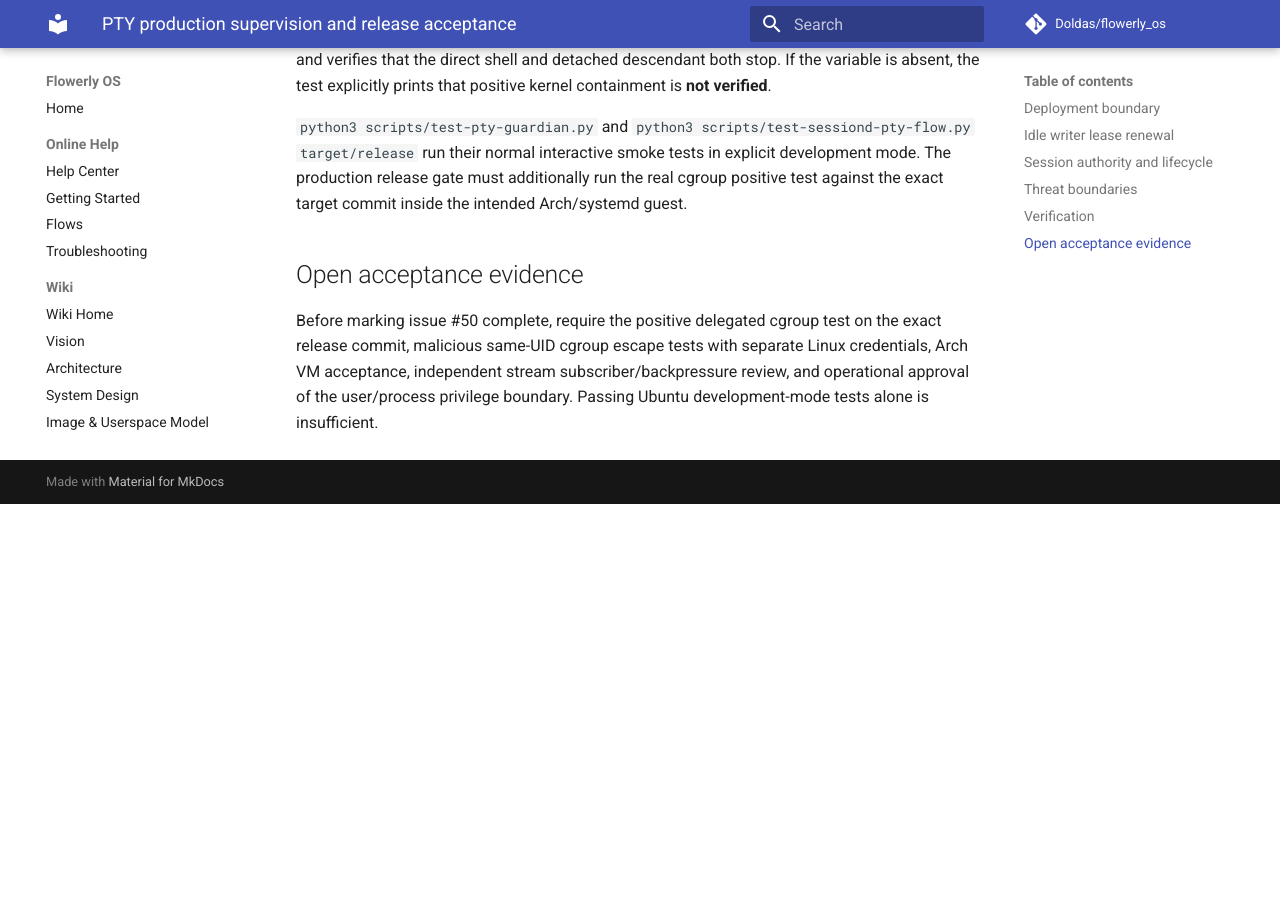
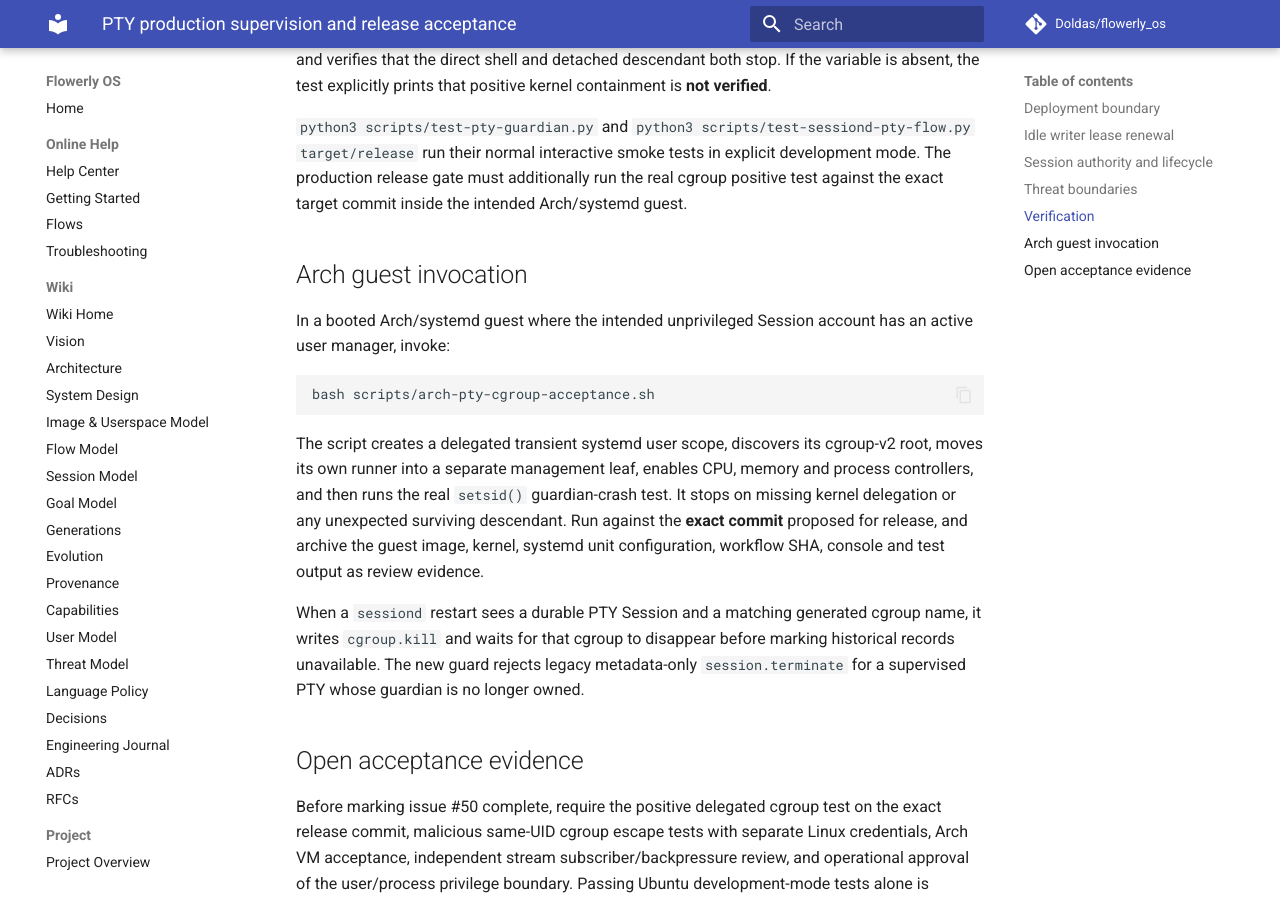
Before and after one commit to Doldas/flowerly_os, an MkDocs documentation site: the page built from docs/pty-production-supervision.md, in a window 1280 px wide and 900 px high, scrolled down 2016 px. Built offline with MkDocs 1.6.1 and Material for MkDocs 9.7.7, drawn with Linux system fonts in a browser that asks for light colours; comment, search, counter and statistics services are not loaded; before the commit the page ends 2520 px from its top, so only the background shows below that.

Commit message:
docs(pty): document positive delegated Arch runbook and restart cgroup reclamation

````diff
--- a/docs/pty-production-supervision.md
+++ b/docs/pty-production-supervision.md
@@ -98,6 +98,30 @@ The production release gate must additionally run the real cgroup
 positive test against the exact target commit inside the intended
 Arch/systemd guest.
 
+## Arch guest invocation
+
+In a booted Arch/systemd guest where the intended unprivileged
+Session account has an active user manager, invoke:
+
+```bash
+bash scripts/arch-pty-cgroup-acceptance.sh
+```
+
+The script creates a delegated transient systemd user scope, discovers
+its cgroup-v2 root, moves its own runner into a separate management
+leaf, enables CPU, memory and process controllers, and then runs the
+real `setsid()` guardian-crash test. It stops on missing kernel
+delegation or any unexpected surviving descendant. Run against the
+**exact commit** proposed for release, and archive the guest image,
+kernel, systemd unit configuration, workflow SHA, console and test
+output as review evidence.
+
+When a `sessiond` restart sees a durable PTY Session and a matching
+generated cgroup name, it writes `cgroup.kill` and waits for that
+cgroup to disappear before marking historical records unavailable.
+The new guard rejects legacy metadata-only `session.terminate` for
+a supervised PTY whose guardian is no longer owned.
+
 ## Open acceptance evidence
 
 Before marking issue #50 complete, require the positive delegated
````
